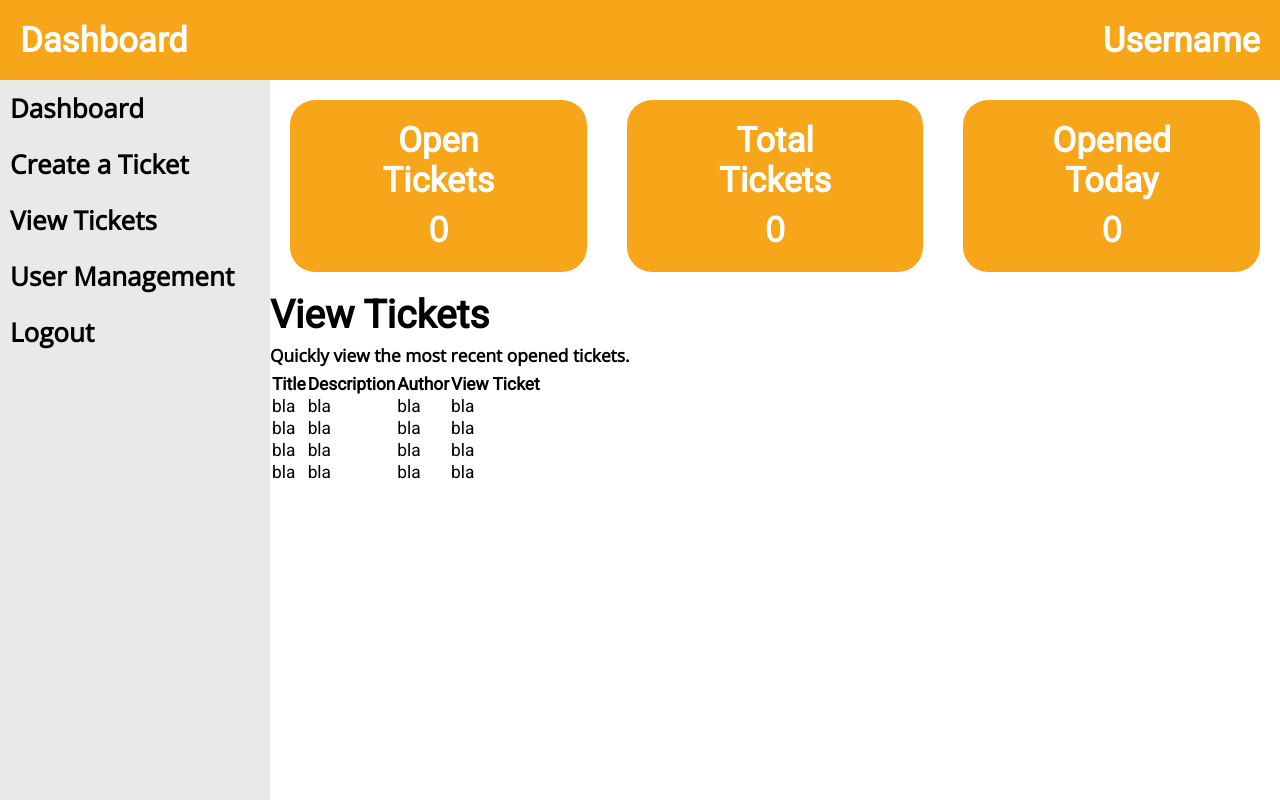
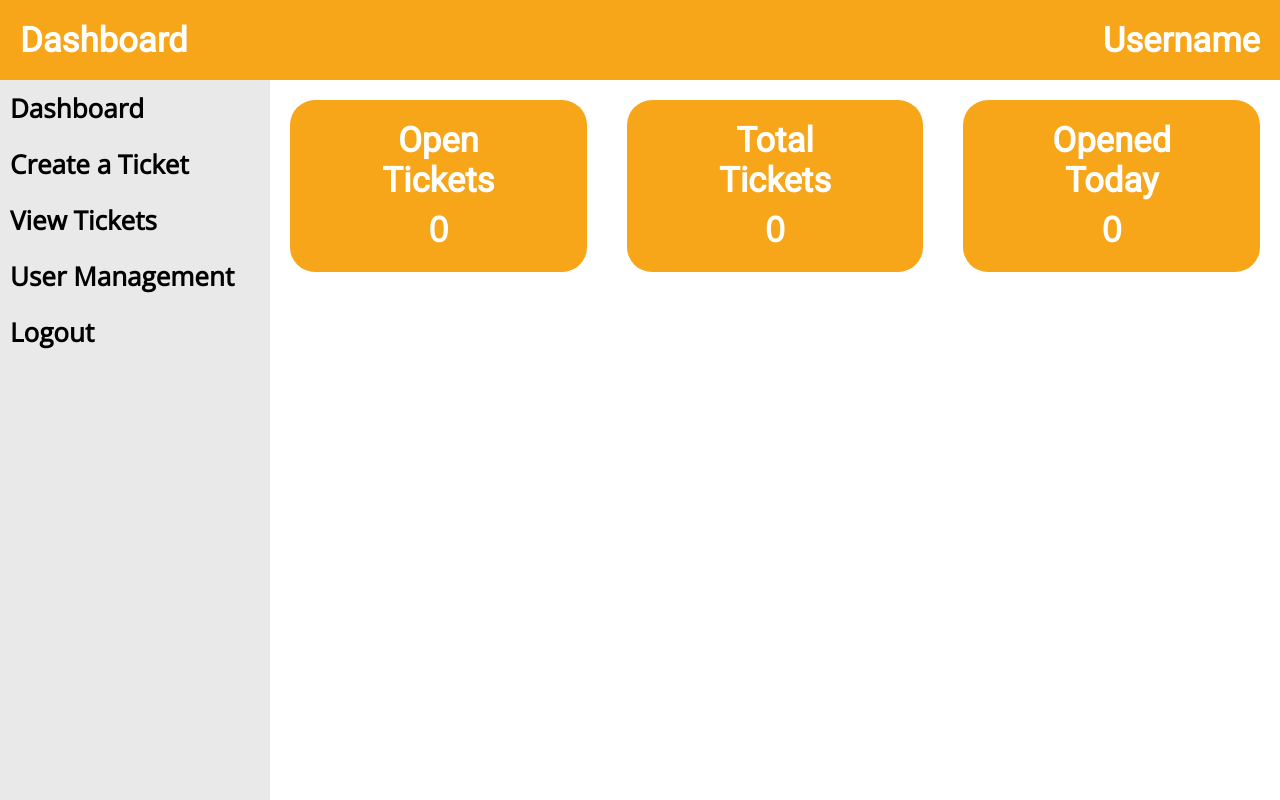
Before and after one commit to john-shrubb/bugtracker-nodejs-old, a website: page src/pages/dashboard.html in a window 1280 px wide. Drawn offline with nearby package versions, Linux system fonts and the light colour scheme; files that its build step writes are made by us from their sources; no server answers.

Commit message:
Dashboard page

```diff
--- a/src/pages/dashboard.html
+++ b/src/pages/dashboard.html
@@ -36,47 +36,6 @@
 						<h4>Opened<br>Today</h4>
 						<span class="stat">0</span>
 					</div>
-				</div>
-
-				<div class="tickets-table">
-					<h3>View Tickets</h3>
-					<p>Quickly view the most recent opened tickets.</p>
-					<table>
-						<thead>
-							<tr>
-								<th>Title</th>
-								<th>Description</th>
-								<th>Author</th>
-								<th>View Ticket</th>
-							</tr>
-						</thead>
-						<tbody>
-							<tr>
-								<td>bla</td>
-								<td>bla</td>
-								<td>bla</td>
-								<td>bla</td>
-							</tr>
-							<tr>
-								<td>bla</td>
-								<td>bla</td>
-								<td>bla</td>
-								<td>bla</td>
-							</tr>
-							<tr>
-								<td>bla</td>
-								<td>bla</td>
-								<td>bla</td>
-								<td>bla</td>
-							</tr>
-							<tr>
-								<td>bla</td>
-								<td>bla</td>
-								<td>bla</td>
-								<td>bla</td>
-							</tr>
-						</tbody>
-					</table>
 				</div>
 			</div>
 		</div>
```
